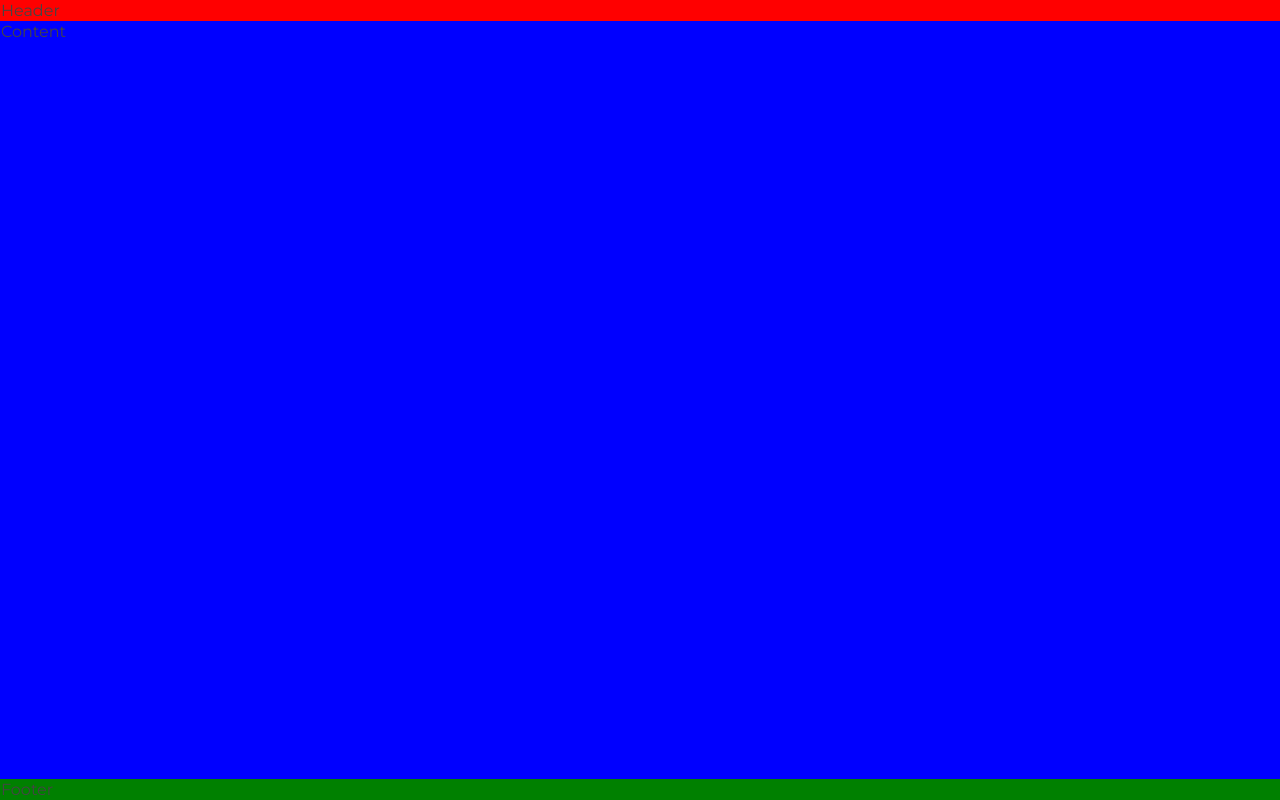
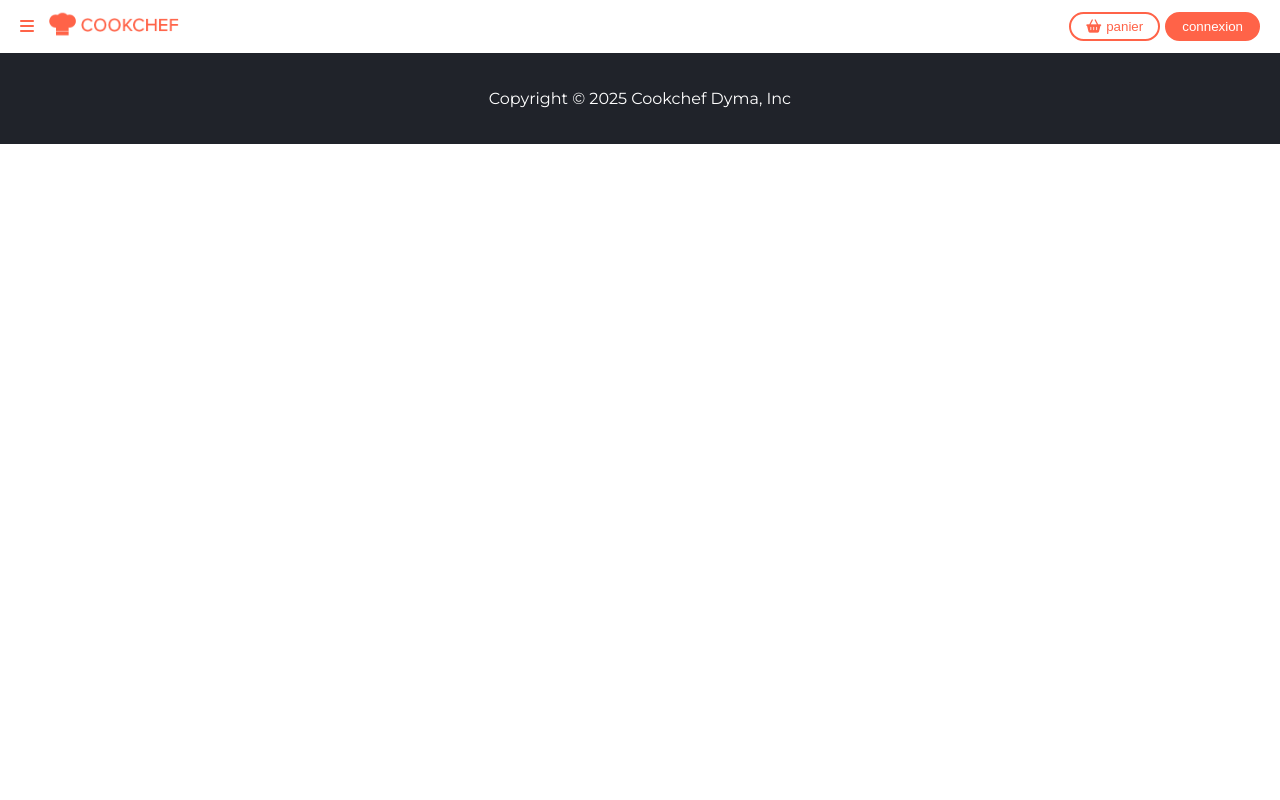
Before and after one commit to alex4nkoua/dyma_cookchef-project_react, a React (Vite) app: page / in a window 1280 px wide. Built offline with nearby package versions, Linux system fonts and the light colour scheme.

Commit message:
mise en place du Header et du Footer

```diff
--- a/index.html
+++ b/index.html
@@ -9,6 +9,15 @@
 			href="https://fonts.googleapis.com/css2?family=Montserrat:ital,wght@0,100..900;1,100..900&display=swap"
 			rel="stylesheet"
 		/>
+		<script
+			src="https://kit.fontawesome.com/c3e6c6e0bb.js"
+			crossorigin="anonymous"
+		></script>
+		<link
+			rel="shortcut icon"
+			href="./src/assets/images/hat-chef.png"
+			type="image/x-icon"
+		/>
 		<title>Cookchef</title>
 	</head>
 	<body>
--- a/src/App.jsx
+++ b/src/App.jsx
@@ -7,7 +7,7 @@
 	return (
 		<div className={`d-flex flex-column ${styles.appContainer}`}>
 			<Header />
-			<Content />
+			{/* <Content />*/}
 			<Footer />
 		</div>
 	);
--- a/src/assets/styles/_flex.scss
+++ b/src/assets/styles/_flex.scss
@@ -14,10 +14,10 @@
 	flex: 1 1 auto;
 }
 
-.justify-content {
+.justify-content-center {
 	justify-content: center;
 }
 
-.align-items {
+.align-items-center {
 	align-items: center;
 }
--- /dev/null
+++ b/src/assets/styles/_themes.scss
@@ -0,0 +1,21 @@
+.btn {
+	padding: 5px 15px;
+	border-radius: 20px;
+	cursor: pointer;
+	transition: 0.2s opacity;
+	&:hover {
+		opacity: 0.7;
+	}
+}
+
+.btn-primary {
+	background-color: var(--primary);
+	color: white;
+	border: 2px solid var(--primary);
+}
+
+.btn-reverse-primary {
+	border: 2px solid var(--primary);
+	color: var(--primary);
+	background-color: white;
+}
--- a/src/assets/styles/_utils.scss
+++ b/src/assets/styles/_utils.scss
@@ -18,8 +18,16 @@
 	margin: 5px;
 }
 
+.mr-5 {
+	margin-right: 5px;
+}
+
 .m-10 {
 	margin: 10px;
+}
+
+.mr-15 {
+	margin-right: 15px;
 }
 
 .m-20 {
--- a/src/assets/styles/index.scss
+++ b/src/assets/styles/index.scss
@@ -3,3 +3,4 @@
 @use "./flex";
 @use "./utils";
 @use "./debug";
+@use "./themes";
--- a/src/components/Footer.jsx
+++ b/src/components/Footer.jsx
@@ -1,5 +1,13 @@
+import styles from "./Footer.module.scss";
+
 function Footer() {
-	return <div className="b2">Footer</div>;
+	return (
+		<footer
+			className={`${styles.footer} d-flex flex-row align-item-center justify-content-center p-20`}
+		>
+			<p>Copyright © 2025 Cookchef Dyma, Inc</p>
+		</footer>
+	);
 }
 
 export default Footer;
--- /dev/null
+++ b/src/components/Footer.module.scss
@@ -0,0 +1,4 @@
+.footer {
+	background-color: var(--gray-1);
+	color: white;
+}
--- a/src/components/Header.jsx
+++ b/src/components/Header.jsx
@@ -1,5 +1,24 @@
+import styles from "./Header.module.scss";
+import cookchef from "../assets/images/cookchef.png";
+
 function Header() {
-	return <div className="b1">Header</div>;
+	return (
+		<header
+			className={`${styles.header} d-flex flex-row align-items-center`}
+		>
+			<i class="fa-solid fa-bars mr-15"></i>
+			<div className="flex-fill">
+				<img src={cookchef} alt="logo cookchef" />
+			</div>
+			<ul>
+				<button className="mr-5 btn btn-reverse-primary">
+					<i class="fa-solid fa-basket-shopping mr-5"></i>
+					<span>panier</span>
+				</button>
+				<button className="btn btn-primary">connexion</button>
+			</ul>
+		</header>
+	);
 }
 
 export default Header;
--- /dev/null
+++ b/src/components/Header.module.scss
@@ -0,0 +1,8 @@
+.header {
+	padding: 10px 20px;
+	box-shadow: var(--box-shadow-nav);
+	color: var(--primary);
+	img {
+		width: 130px;
+	}
+}
```
Also changed, not shown: src/assets/images/hat-chef.png (added).
